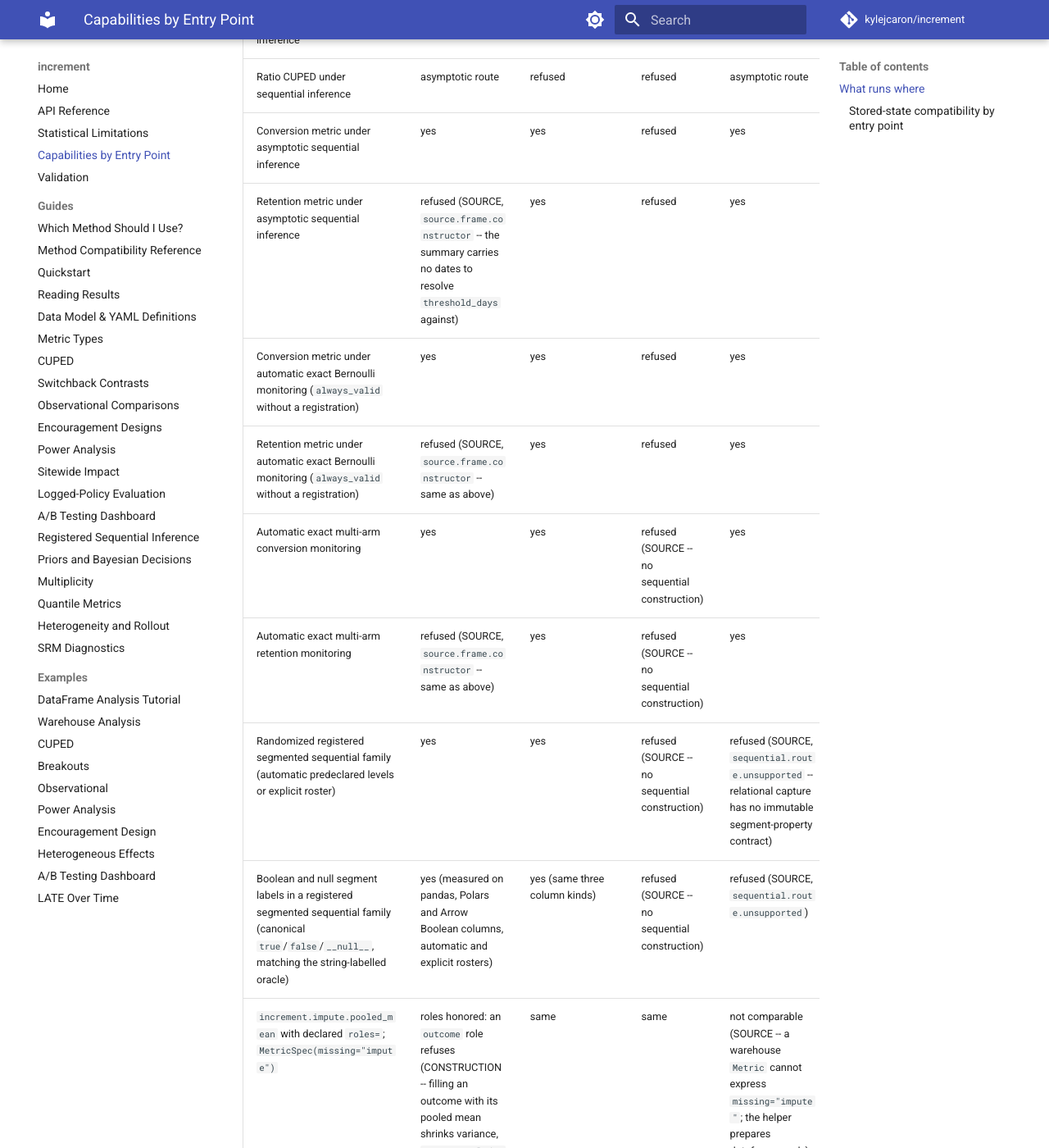
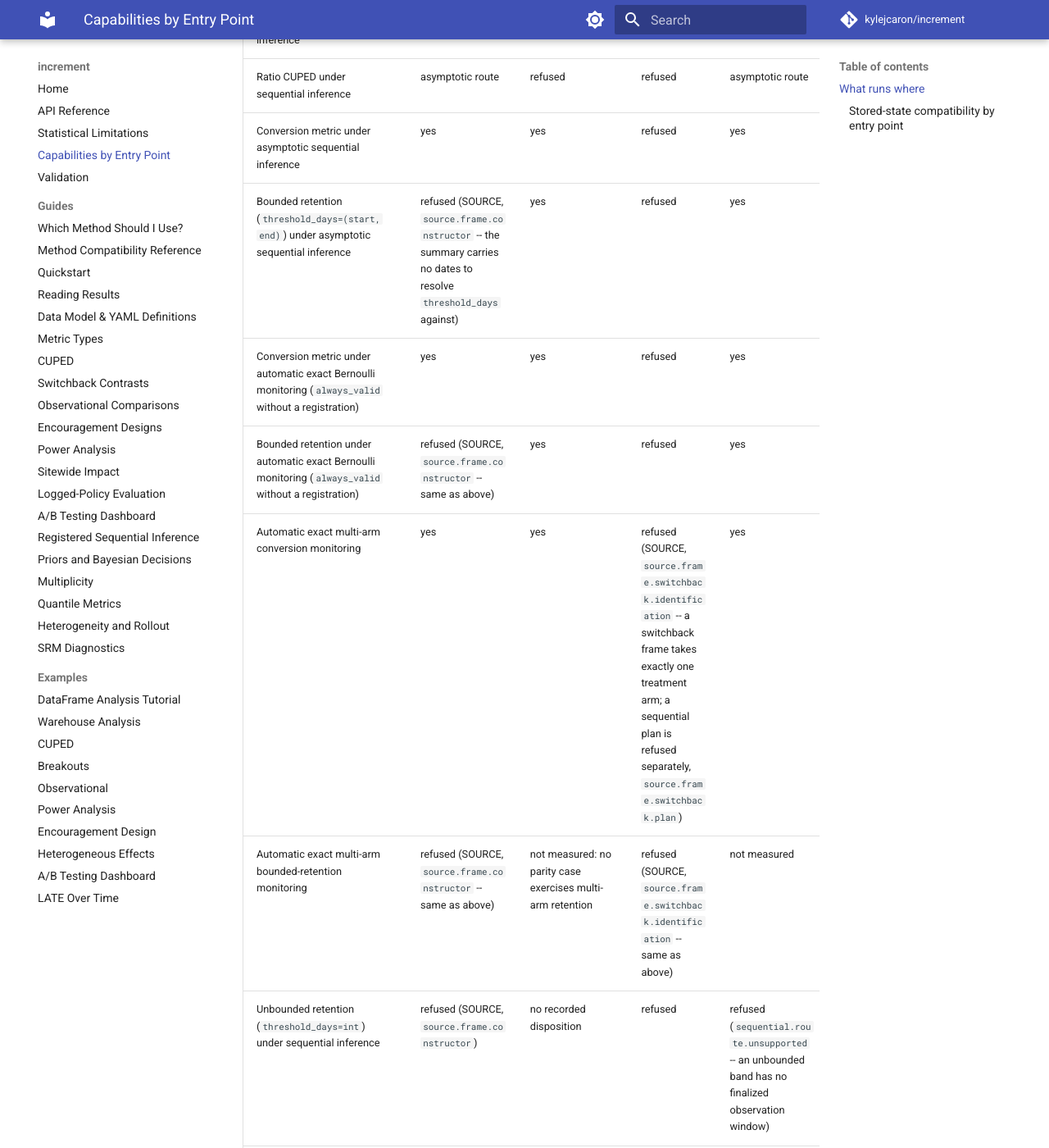
Before and after one commit to kylejcaron/increment, an MkDocs documentation site: the page built from docs/reference/capabilities-by-entry-point.md, in a window 1280 px wide and 1400 px high, scrolled down 1292 px. Shown: the whole window at 82% size. Built offline with MkDocs 1.6.1 and Material for MkDocs 9.7.7, drawn with Linux system fonts in a browser that asks for light colours; comment, search, counter and statistics services are not loaded; some of the changed text lies outside the part shown.

Commit message:
docs: scope sequential retention rows to bounded bands, correct multi-arm switchback refusal and compliance-only retention

```diff
--- a/docs/reference/capabilities-by-entry-point.md
+++ b/docs/reference/capabilities-by-entry-point.md
@@ -32,11 +32,12 @@ Reproduce this table with `uv run --extra demo --extra tables --extra dashboard
 | CUPED under sequential inference | asymptotic route | refused | refused | asymptotic route | asymptotic route | checkpoint replay |
 | Ratio CUPED under sequential inference | asymptotic route | refused | refused | asymptotic route | asymptotic route | checkpoint replay |
 | Conversion metric under asymptotic sequential inference | yes | yes | refused | yes | yes | checkpoint replay |
-| Retention metric under asymptotic sequential inference | refused (SOURCE, `source.frame.constructor` -- the summary carries no dates to resolve `threshold_days` against) | yes | refused | yes | yes | checkpoint replay |
+| Bounded retention (`threshold_days=(start, end)`) under asymptotic sequential inference | refused (SOURCE, `source.frame.constructor` -- the summary carries no dates to resolve `threshold_days` against) | yes | refused | yes | yes | checkpoint replay |
 | Conversion metric under automatic exact Bernoulli monitoring (`always_valid` without a registration) | yes | yes | refused | yes | yes | checkpoint replay |
-| Retention metric under automatic exact Bernoulli monitoring (`always_valid` without a registration) | refused (SOURCE, `source.frame.constructor` -- same as above) | yes | refused | yes | yes | checkpoint replay |
-| Automatic exact multi-arm conversion monitoring | yes | yes | refused (SOURCE -- no sequential construction) | yes | yes | checkpoint replay |
-| Automatic exact multi-arm retention monitoring | refused (SOURCE, `source.frame.constructor` -- same as above) | yes | refused (SOURCE -- no sequential construction) | yes | yes | checkpoint replay |
+| Bounded retention under automatic exact Bernoulli monitoring (`always_valid` without a registration) | refused (SOURCE, `source.frame.constructor` -- same as above) | yes | refused | yes | yes | checkpoint replay |
+| Automatic exact multi-arm conversion monitoring | yes | yes | refused (SOURCE, `source.frame.switchback.identification` -- a switchback frame takes exactly one treatment arm; a sequential plan is refused separately, `source.frame.switchback.plan`) | yes | yes | checkpoint replay |
+| Automatic exact multi-arm bounded-retention monitoring | refused (SOURCE, `source.frame.constructor` -- same as above) | not measured: no parity case exercises multi-arm retention | refused (SOURCE, `source.frame.switchback.identification` -- same as above) | not measured | not measured | not measured |
+| Unbounded retention (`threshold_days=int`) under sequential inference | refused (SOURCE, `source.frame.constructor`) | no recorded disposition | refused | refused (`sequential.route.unsupported` -- an unbounded band has no finalized observation window) | no recorded disposition | no sequential process can start |
 | Randomized registered segmented sequential family (automatic predeclared levels or explicit roster) | yes | yes | refused (SOURCE -- no sequential construction) | refused (SOURCE, `sequential.route.unsupported` -- relational capture has no immutable segment-property contract) | refused (SOURCE, `sequential.route.unsupported` -- artifact capture has no immutable segment-property contract) | retained-state replay only; breakout readout refused (SOURCE, `readout.source.dimension` -- no breakout catalog) |
 | Boolean and null segment labels in a registered segmented sequential family (canonical `true`/`false`/`__null__`, matching the string-labelled oracle) | yes (measured on pandas, Polars and Arrow Boolean columns, automatic and explicit rosters) | yes (same three column kinds) | refused (SOURCE -- no sequential construction) | refused (SOURCE, `sequential.route.unsupported`) | refused (SOURCE, `sequential.route.unsupported`) | retained-state replay only; breakout readout refused (SOURCE, `readout.source.dimension`) |
 | `increment.impute.pooled_mean` with declared `roles=`; `MetricSpec(missing="impute")` | roles honored: an `outcome` role refuses (CONSTRUCTION -- filling an outcome with its pooled mean shrinks variance, `impute.pooled_mean_outcome`); an undeclared role warns (`impute.pooled_mean_role_undeclared`); `MetricSpec(missing="impute")` refuses (CONSTRUCTION, `frame.metric.missing_impute`) | same | same | not comparable (SOURCE -- a warehouse `Metric` cannot express `missing="impute"`; the helper prepares dataframes only) | not comparable (SOURCE -- same) | not comparable (SOURCE -- no per-unit rows) |
@@ -46,7 +47,7 @@ Reproduce this table with `uv run --extra demo --extra tables --extra dashboard
 | Encouragement guardrail with a declared non-inferiority margin | yes, ITT row carries the margin verdict; refused (CONSTRUCTION, `readout.encouragement.margin`) if a request excludes `itt` | yes, ITT row carries the margin verdict; refused (CONSTRUCTION) if `itt` is excluded | not expressible as `design=` (no such parameter; `TypeError`, no `.code`); passed as `identification=`, refused (SOURCE, `source.frame.switchback.identification`) | yes, ITT row carries the margin verdict; refused (CONSTRUCTION) if `itt` is excluded | yes, ITT row carries the margin verdict; refused (CONSTRUCTION) if `itt` is excluded | yes, ITT row carries the margin verdict; refused (CONSTRUCTION) if `itt` is excluded |
 | Encouragement BH-selected secondary's LATE row re-estimated at the corrected level | yes | yes | not expressible as `design=` (no such parameter; `TypeError`, no `.code`); passed as `identification=`, refused (SOURCE, `source.frame.switchback.identification`) | yes | yes | yes |
 | Encouragement ITT on a conversion metric keeps the exact binomial route | yes | yes | not expressible as `design=` (no such parameter; `TypeError`, no `.code`); passed as `identification=`, refused (SOURCE, `source.frame.switchback.identification`) | yes | yes | yes |
-| Encouragement design with a retention metric | refused (SOURCE, `source.frame.constructor` -- no per-unit dates to resolve `threshold_days` against) | refused (CONSTRUCTION, `readout.encouragement.retention`) | not expressible as `design=` (no such parameter; `TypeError`, no `.code`); passed as `identification=`, refused (SOURCE, `source.frame.switchback.identification`) | refused (CONSTRUCTION, `readout.encouragement.retention`) | refused (CONSTRUCTION, `readout.encouragement.retention`) | refused (CONSTRUCTION, `readout.encouragement.retention`) |
+| Encouragement design with a retention metric (ITT and LATE readouts; a compliance-only request, `estimands=("compliance",)`, ignores outcome configuration and runs where the constructor accepts the declaration) | refused (SOURCE, `source.frame.constructor` -- no per-unit dates to resolve `threshold_days` against) | refused (CONSTRUCTION, `readout.encouragement.retention`) | not expressible as `design=` (no such parameter; `TypeError`, no `.code`); passed as `identification=`, refused (SOURCE, `source.frame.switchback.identification`) | refused (CONSTRUCTION, `readout.encouragement.retention`) | refused (CONSTRUCTION, `readout.encouragement.retention`) | refused (CONSTRUCTION, `readout.encouragement.retention`) |
 | Encouragement conversion ITT breakouts retain exact confidence sets at zero control counts | refused (SOURCE -- no declared breakout dimension) | yes | not comparable (SOURCE -- no switchback schedule) | yes | yes | refused (SOURCE -- no per-unit breakout dimension) |
 | Bounded-retention breakouts with mature exposure cohorts (`audit-retention-breakout-cohorts`) | refused (SOURCE -- no exposure-date cohort stream, `source.frame.constructor`) | yes, `run_breakout` | not comparable (SOURCE -- no switchback schedule) | yes, `run_breakout` and cohort-aware `breakout_summaries` | yes, `run_breakout` and cohort-aware `breakout_summaries` | refused (SOURCE -- no breakout operation, `facade.analysis.operation`) |
 | Encouragement continuous ITT + Bernoulli uptake compliance, jointly monitored (composed sequential family, e-BH selected) | yes | yes | not expressible as `design=` (no such parameter; `TypeError`, no `.code`); passed as `identification=`, refused (SOURCE, `source.frame.switchback.identification`); a sequential plan is also refused, `source.frame.switchback.plan` | yes | yes | checkpoint replay |
```
Also changed, not shown: docs/limitations.md (+4 -2 lines).
